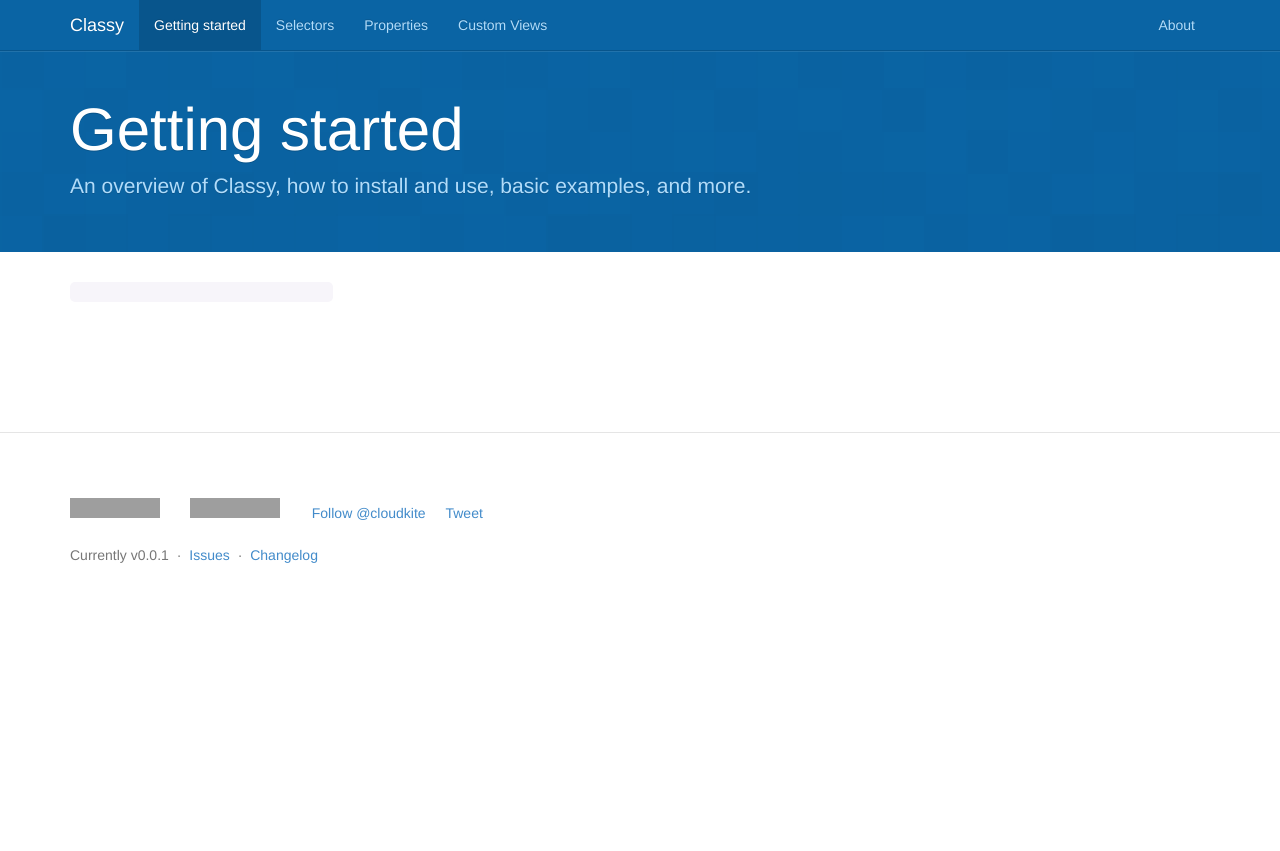
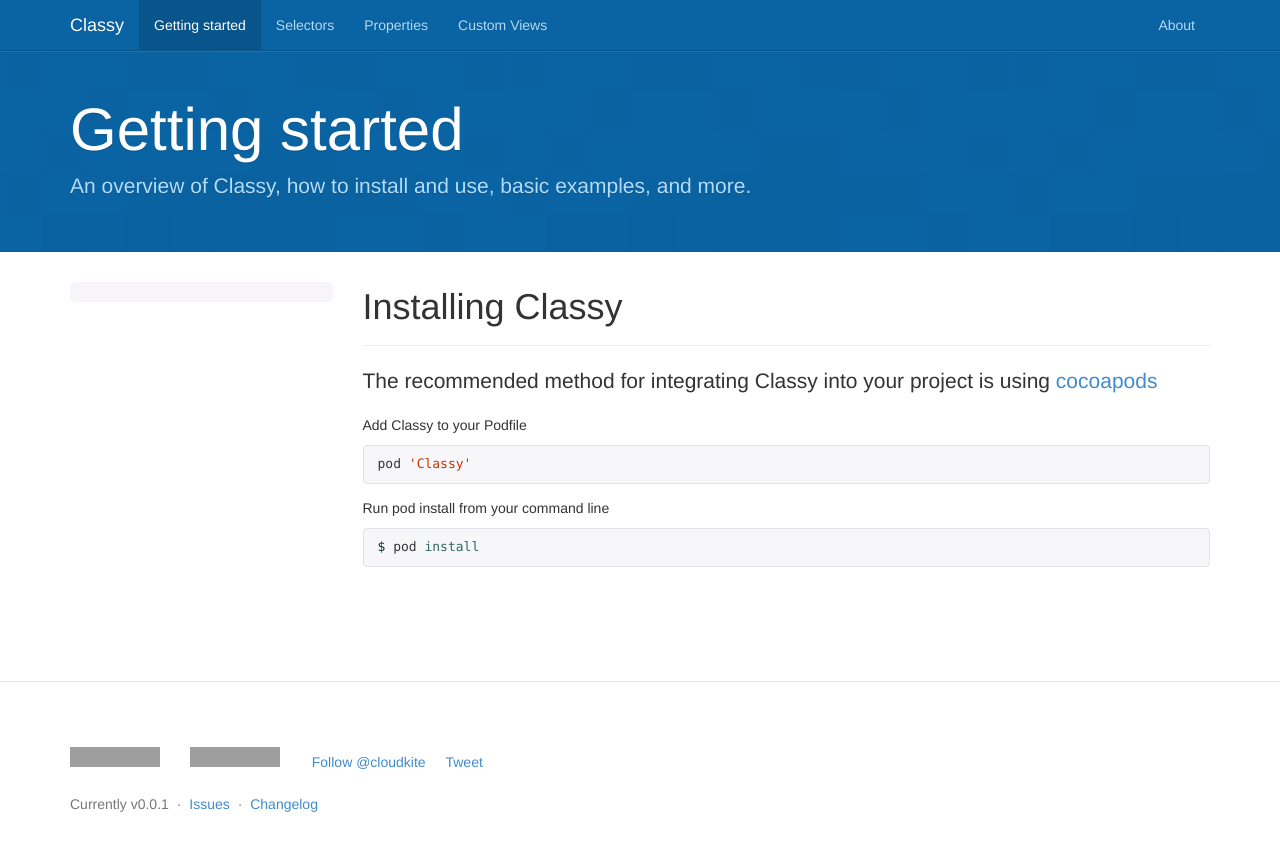
Before and after one commit to ClassyKit/Classy, a Jekyll site: the page built from getting-started.html, in a window 1280 px wide. Shown: the top 851 px of the page. Built offline with Jekyll 4.4.1, drawn with Linux system fonts in a browser that asks for light colours; nearby versions of some CDN libraries; Markdown is read by kramdown in place of the engine named in the settings; comment, search, counter and statistics services are not loaded; grey boxes are pictures that could not be loaded.

Commit message:
cocoapods install instructions

```diff
--- a/getting-started.html
+++ b/getting-started.html
@@ -5,3 +5,20 @@
 lead: "An overview of Classy, how to install and use, basic examples, and more."
 base_url: "../"
 ---
+
+<!-- Getting started
+  ================================================== -->
+  <div class="bs-docs-section">
+    <div class="page-header">
+      <h1 id="installing">Installing Classy</h1>
+    </div>
+    <p class="lead">The recommended method for integrating Classy into your project is using <a href="http://cocoapods.org/">cocoapods</a></p>
+
+    <div class="bs-docs-dl-options">
+      <p>Add Classy to your Podfile</p>
+      {% highlight ruby %}pod 'Classy'{% endhighlight %}
+
+      <p>Run pod install from your command line</p>
+      {% highlight bash %}$ pod install{% endhighlight %}
+    </div>
+  </div>
```
